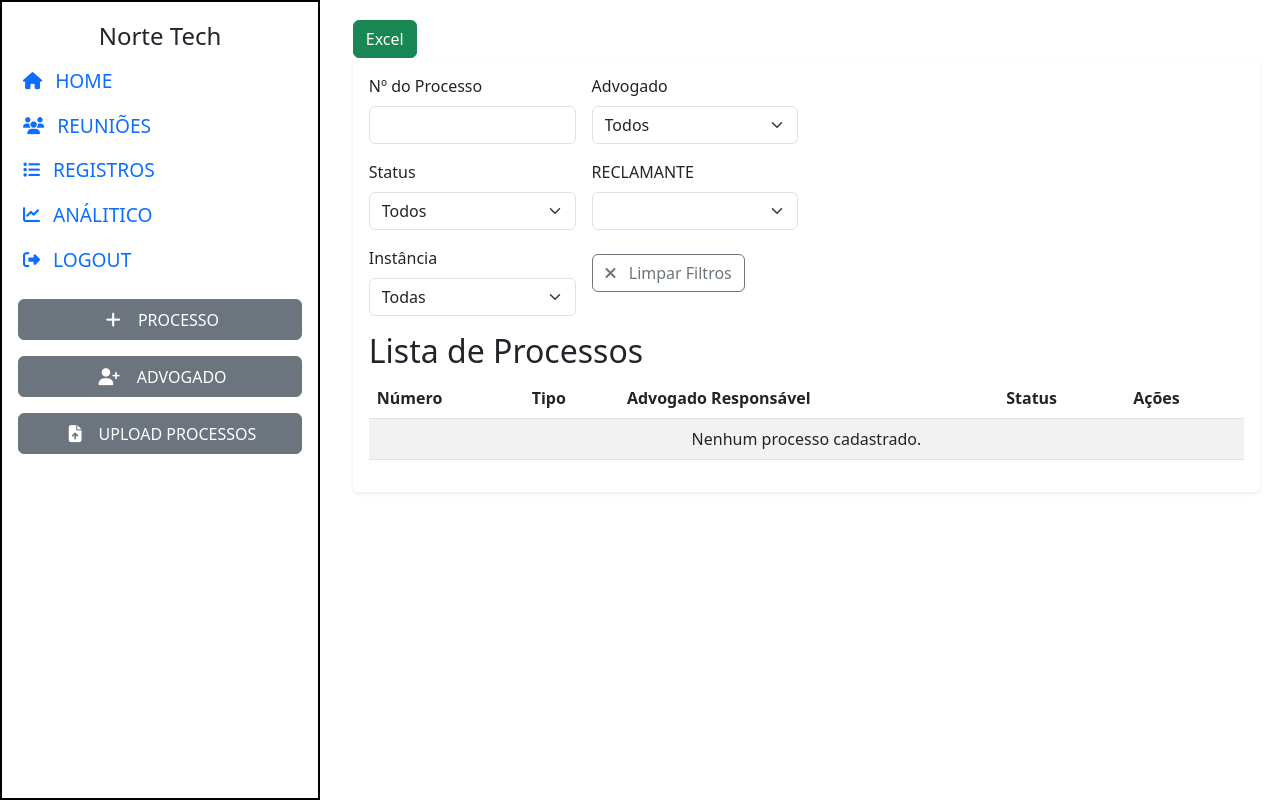
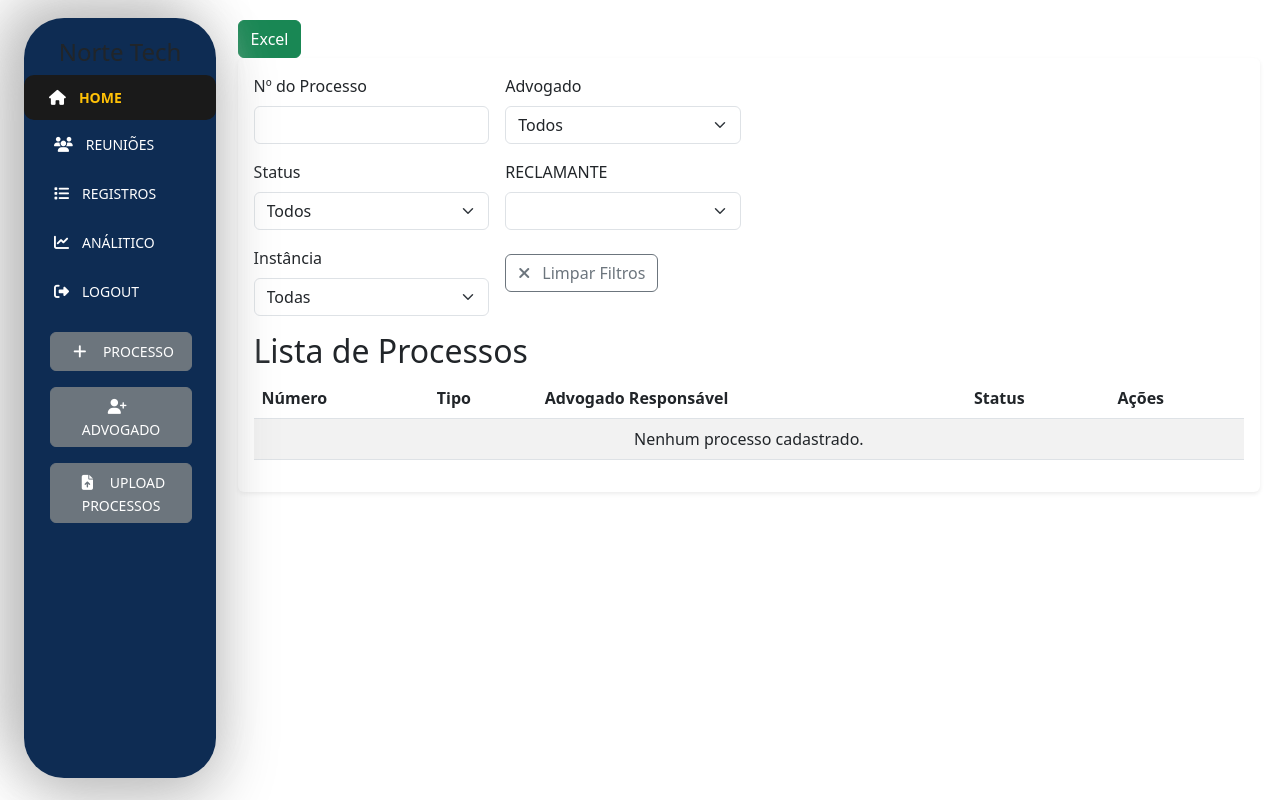
Before and after one commit to danielvitorc/project-juridico, a Django app: page /home/ in a window 1280 px wide. Run offline with Django 5.2, Linux system fonts and the light colour scheme; a user stored in the database is signed in; data that the repository does not hold is empty; some libraries are stand-ins or nearby versions.

Commit message:
style login/home

```diff
--- /dev/null
+++ b/juridico/static/juridico/css/home.css
@@ -0,0 +1,212 @@
+
+
+.content {
+    margin-left: 17vw;
+    padding: 20px;
+}
+
+.sidebar {
+    background: #0E2C53;
+      width: 25vw;
+      height: 95vh;
+      position: fixed;
+      border-radius: 40px;
+      margin-top: 18px;
+      left: 24px;
+      top: 0;
+      padding-top: 20px;
+      overflow-y: auto; /* Adiciona o scroll vertical */
+      transform: translateX(-100%);
+      opacity: 0;
+      transition: transform 0.3s ease, opacity 0.5s ease;
+      animation: floating 12s ease-in-out infinite;
+      box-shadow:
+      2px 20px 60px #bebebe,
+      -20px -20px 60px #bebebe;
+}
+
+  /* Estiliza o scrollbar para navegadores baseados em Webkit (Chrome, Edge, etc.) */
+.sidebar::-webkit-scrollbar {
+      width: 8px; /* Largura do scroll */
+}
+
+.sidebar::-webkit-scrollbar-thumb {
+      background-color: #888; /* Cor da "bolinha" do scroll */
+      border-radius: 4px; /* Borda arredondada */
+}
+
+.sidebar::-webkit-scrollbar-track {
+      background-color: #f1f1f1; /* Cor do fundo da barra */
+}
+.sidebar a {
+      display: flex;
+      transition: transform 0.3s ease;
+      font-size: 14px;
+      text-decoration: none;
+      justify-content: flex-start;
+}
+.sidebar button {
+      font-size: 14px;
+      width: 74%;
+      margin-left: 26px;
+      display: block;
+  }
+  .btn-primary {
+    --bs-btn-border-color: #0d6dfd00;
+  }
+
+  .sidebar i{
+      font-size: 15px;
+      padding: 5px;
+  }
+  .sidebar.show {
+    transform: translateX(0);
+    opacity: 1;
+  }
+
+  .sidebar .DatePickerSingle {
+      width: 95%; /* Deixa o DatePicker menor para caber melhor */
+      margin: 0 auto; /* Centraliza o componente */
+  }
+
+  .sidebar .DatePickerSingle .dropdown-menu {
+      width: 95% !important; /* Ajusta o dropdown para caber dentro da sidebar */
+      overflow-y: scroll; /* Adiciona rolagem dentro do dropdown, se necessário */
+  }
+
+  .sidebar .botao-sidebar {
+      color: #ffffff !important;
+      border-radius: 10px;
+      font-size: 0.9rem;
+      display: flex;
+      display: flex;
+      align-items: center;
+      justify-content: flex-start;
+      transition: background-color 0.3s ease, transform 0.3s ease;
+  }
+
+    /* Efeito ao passar o mouse nos botões */
+  .sidebar .botao-sidebar:hover {
+      background-color: #1a1a1a !important;
+      color: white !important; /* Força a cor branca */
+      transform: scale(1.0);
+  }
+
+
+  .sidebar .botao-sidebar i {
+      color: #ffffff;
+      margin-right: 10px;
+  }
+  @media (min-width: 1200px) {
+      .sidebar {
+        width: 15vw; /* Ajuste proporcional para telas grandes */
+      }
+
+      .sidebar .botao-sidebar {
+        font-size: 14px;
+        padding: 12px 25px;
+      }
+
+      .sidebar .botao-sidebar i {
+        margin-right: 12px;
+      }
+
+      .Botao-adicionar {
+        padding: 12px 25px;
+      }
+  }
+
+    /* Para telas de 992px a 1199px (desktops e laptops médios) */
+  @media (min-width: 992px) and (max-width: 1199px) {
+      .sidebar {
+        width: 20vw; /* Ajuste proporcional para telas médias */
+      }
+
+      .sidebar .botao-sidebar {
+        font-size: 14px;
+        padding: 10px 20px;
+      }
+
+      .sidebar .botao-sidebar i {
+        margin-right: 10px;
+      }
+
+      .Botao-adicionar {
+        padding: 10px 20px;
+      }
+  }
+
+    /* Para telas de 768px a 991px (tablets e dispositivos móveis médios) */
+  @media (min-width: 768px) and (max-width: 991px) {
+      .sidebar {
+        width: 25vw; /* Ajuste proporcional para tablets e dispositivos menores */
+      }
+
+      .sidebar .botao-sidebar {
+        font-size: 14px;
+        padding: 8px 16px;
+      }
+
+      .sidebar .botao-sidebar i {
+        margin-right: 8px;
+      }
+
+      .Botao-adicionar {
+        padding: 8px 16px;
+      }
+  }
+
+    /* Para telas menores que 768px (celulares e dispositivos móveis pequenos) */
+  @media (max-width: 767px) {
+      .sidebar {
+        width: 30vw; /* Ajuste proporcional para telas pequenas */
+      }
+
+      .sidebar img {
+        width: 20px;
+      }
+
+      .sidebar .botao-sidebar {
+        font-size: 14px;
+        padding: 8px 16px;
+      }
+
+      .sidebar .botao-sidebar i {
+        margin-right: 8px;
+      }
+
+      .Botao-adicionar {
+        padding: 8px 16px;
+      }
+  }
+
+
+  .botao-active {
+    border-radius: 10px;
+    padding: 10px 20px;
+    font-size: 14px;
+    display: flex;
+    align-items: center;
+    justify-content: flex-start;
+    background: #1a1a1a;
+    transition: background-color 0.3s ease, transform 0.3s ease;
+    color: #ffc107 !important;
+    font-weight: bold;
+  }
+
+  .botao-active i {
+    color: #ffffff;
+    font-weight: bold;
+  }
+
+  /* Estilo para o botão "Adicionar" */
+  .Botao-adicionar {
+    background: linear-gradient(135deg, #00BCD4 0%, #492980 100%) !important;
+    color: #ffffff !important;
+  }
+
+  .Botao-adicionar i {
+    color: #ffc107 !important;
+  }
+
+  /* -------SIDEBAR------- */
--- a/juridico/static/juridico/css/style.css
+++ /dev/null
@@ -1,48 +0,0 @@
-.sidebar {
-    width: 25vw;
-    height: 100vh;
-    position: fixed;
-    left: 0;
-    top: 0;
-    padding-top: 20px;
-    border: 2px solid rgb(0, 0, 0);
-    overflow-y: auto; /* Adiciona o scroll vertical */
-    scrollbar-width: thin; /* Scroll mais fino (para navegadores compatíveis) */
-    scrollbar-color: #888 #f1f1f1; /* Cor da barra e do fundo */
-}
-
-/* Estiliza o scrollbar para navegadores baseados em Webkit (Chrome, Edge, etc.) */
-.sidebar::-webkit-scrollbar {
-    width: 8px; /* Largura do scroll */
-}
-
-.sidebar::-webkit-scrollbar-thumb {
-    background-color: #888; /* Cor da "bolinha" do scroll */
-    border-radius: 4px; /* Borda arredondada */
-}
-
-.sidebar::-webkit-scrollbar-track {
-    background-color: #f1f1f1; /* Cor do fundo da barra */
-}
-.sidebar a {
-    padding: 0.5rem 1rem;
-    display: flex;
-    transition: transform 0.3s ease;
-    font-size: 1.2rem;
-    text-decoration: none;
-}
-.sidebar button {
-    width: 90%;
-    margin: 10px auto;
-    display: block;
-}
-
-.sidebar i{
-    font-size: 17px;
-    padding: 5px;
-}
-
-.content {
-    margin-left: 26vw;
-    padding: 20px;
-}
--- a/juridico/templates/juridico/home.html
+++ b/juridico/templates/juridico/home.html
@@ -8,7 +8,7 @@
     <title>Home</title>
     <link href="https://cdn.jsdelivr.net/npm/bootstrap@5.3.0/dist/css/bootstrap.min.css" rel="stylesheet">
     <link rel="stylesheet" href="https://cdnjs.cloudflare.com/ajax/libs/font-awesome/6.4.2/css/all.min.css">
-    <link rel="stylesheet" href="{% static 'juridico/css/style.css' %}">
+    <link rel="stylesheet" href="{% static 'juridico/css/home.css' %}">
 
 </head>
 <body>
@@ -65,6 +65,14 @@
     <script src="{% static 'juridico/js/filters.js' %}"></script>
     <script src="{% static 'juridico/js/home.js' %}"></script>
     <script src="https://cdn.jsdelivr.net/npm/bootstrap@5.3.0/dist/js/bootstrap.bundle.min.js"></script>
+    <script>
+
+        document.addEventListener("DOMContentLoaded", function() {
+            setTimeout(function() {
+                document.querySelector('.sidebar').classList.add('show');
+            }, 100); // Pequeno atraso para garantir que a transição seja visível
+        });
+    </script>
 </html>
 </body>
 </html>
--- a/juridico/templates/juridico/includes/sidebar.html
+++ b/juridico/templates/juridico/includes/sidebar.html
@@ -1,10 +1,10 @@
 <div class="sidebar">
     <h4 class="text-center">Norte Tech</h4>
-    <a href="{% url 'home' %}"><i class="fa fa-home me-2"></i> HOME</a>
-    <a href="#"><i class="fas fa-users me-2"></i> REUNIÕES</a>
-    <a href="{% url 'registros' %}"><i class="fas fa-list me-2"></i> REGISTROS</a>
-    <a href="#"><i class="fas fa-chart-line me-2"></i> ANÁLITICO</a>
-    <a href="{% url 'logout' %}"><i class="fas fa-sign-out-alt me-2"></i> LOGOUT</a>
+    <a href="{% url 'home' %}" class="botao-active"><i class="fa fa-home me-2"></i> HOME</a>
+    <a href="#"class="botao-sidebar"><i class="fas fa-users me-2"></i> REUNIÕES</a>
+    <a href="{% url 'registros' %}"class="botao-sidebar"><i class="fas fa-list me-2"></i> REGISTROS</a>
+    <a href="#"class="botao-sidebar"><i class="fas fa-chart-line me-2"></i> ANÁLITICO</a>
+    <a href="{% url 'logout' %}" class="botao-sidebar"><i class="fas fa-sign-out-alt me-2"></i> LOGOUT</a>
 
     {% if exibir_botoes_modais %}
         <button type="button" class="btn btn-secondary mt-3" data-bs-toggle="modal" data-bs-target="#formModal">
```
Also changed, not shown: juridico/static/juridico/css/login.css (+116 -44 lines), juridico/templates/juridico/login.html (+28 -15 lines), db.sqlite3.
